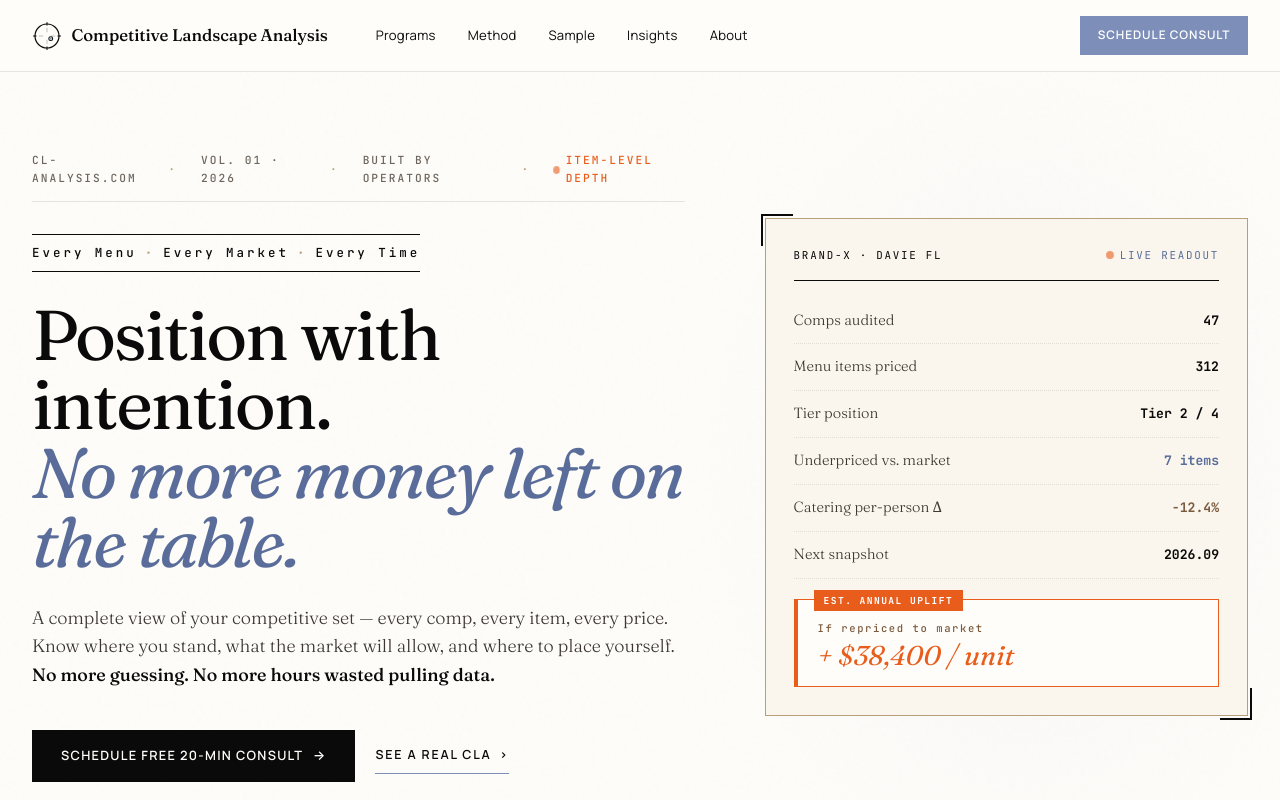
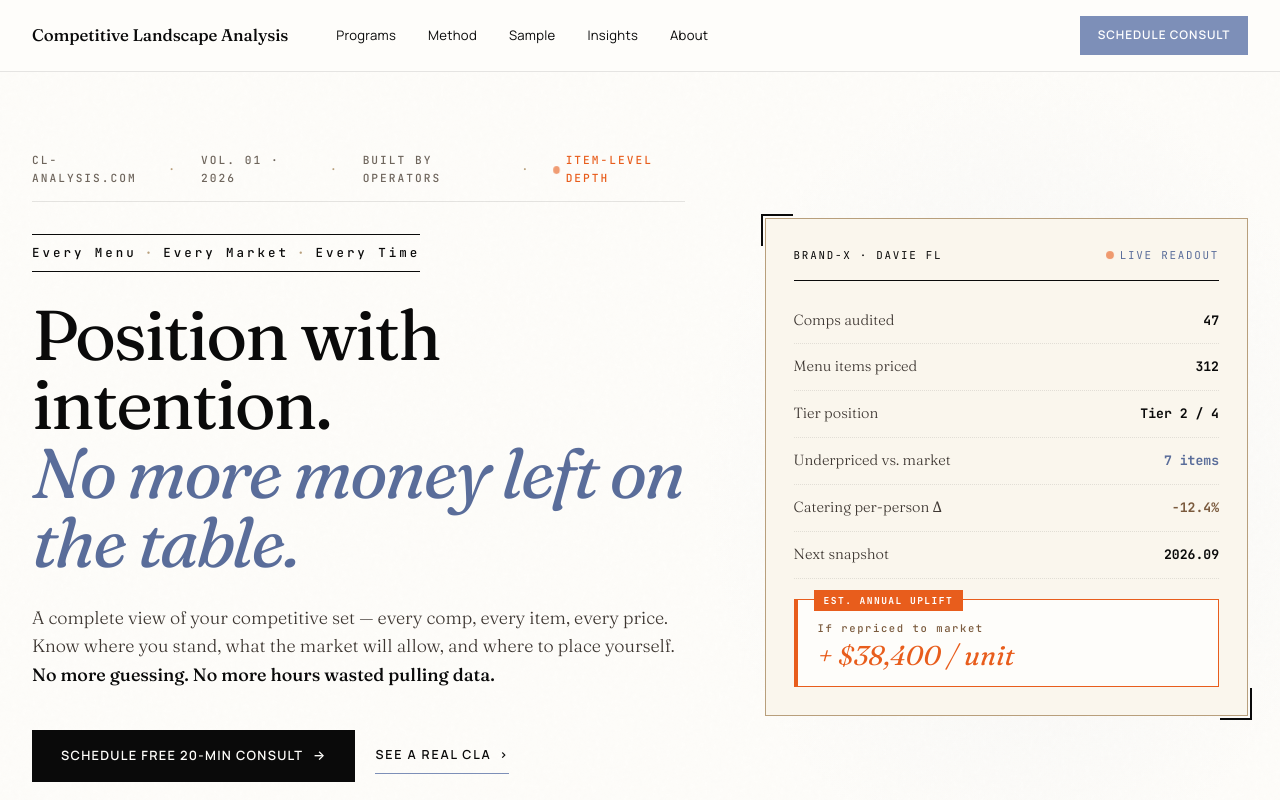
Before and after one commit to joshp205-maker/cla-website, an Astro site: page / in a window 1280 px wide. Shown: the top 800 px of the page. Built offline with nearby package versions, Linux system fonts and the light colour scheme; Astro itself is replaced by a stand-in of ours.

Commit message:
Remove target crosshair mark from nav — keep wordmark only

```diff
--- a/src/components/Nav.astro
+++ b/src/components/Nav.astro
@@ -10,21 +10,6 @@ const links = [
 <nav class="top">
   <div class="container">
     <a href="/" class="brand">
-      <span class="brand-mark" aria-hidden="true">
-        <svg viewBox="0 0 40 40" width="30" height="30">
-          <circle cx="20" cy="20" r="16" fill="none" stroke="currentColor" stroke-width="1.6"/>
-          <line x1="20" y1="1.5" x2="20" y2="6" stroke="currentColor" stroke-width="1.4"/>
-          <line x1="20" y1="34" x2="20" y2="38.5" stroke="currentColor" stroke-width="1.4"/>
-          <line x1="1.5" y1="20" x2="6" y2="20" stroke="currentColor" stroke-width="1.4"/>
-          <line x1="34" y1="20" x2="38.5" y2="20" stroke="currentColor" stroke-width="1.4"/>
-          <line x1="20" y1="9" x2="20" y2="15" stroke="currentColor" stroke-width="0.6" opacity="0.55"/>
-          <line x1="20" y1="25" x2="20" y2="31" stroke="currentColor" stroke-width="0.6" opacity="0.55"/>
-          <line x1="9" y1="20" x2="15" y2="20" stroke="currentColor" stroke-width="0.6" opacity="0.55"/>
-          <line x1="25" y1="20" x2="31" y2="20" stroke="currentColor" stroke-width="0.6" opacity="0.55"/>
-          <circle cx="25" cy="23.5" r="2.6" fill="#fefdfa" stroke="currentColor" stroke-width="1.4"/>
-          <circle cx="25" cy="23.5" r="1.3" fill="#7d8fb8"/>
-        </svg>
-      </span>
       <span>Competitive Landscape Analysis</span>
     </a>
     <div class="menu">
```
